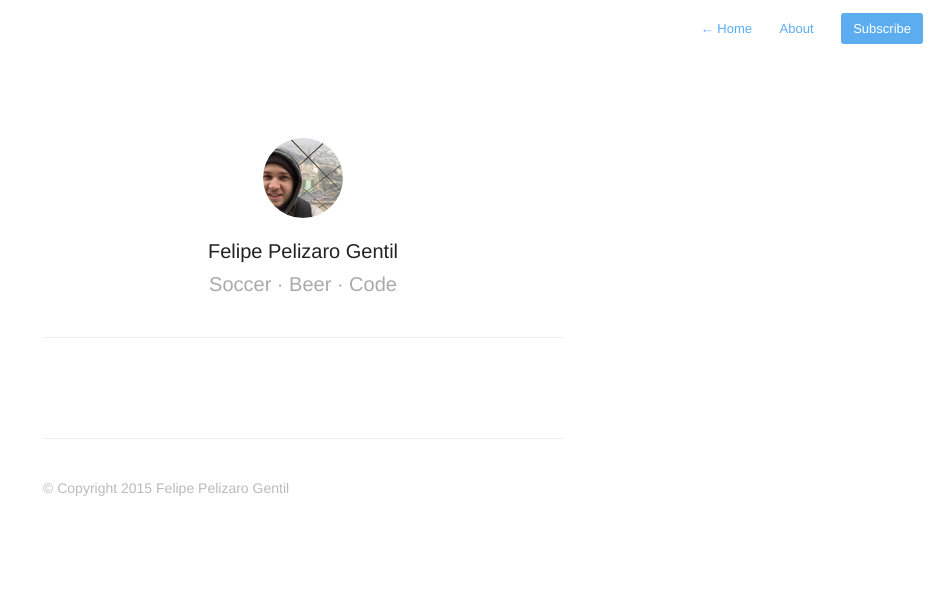
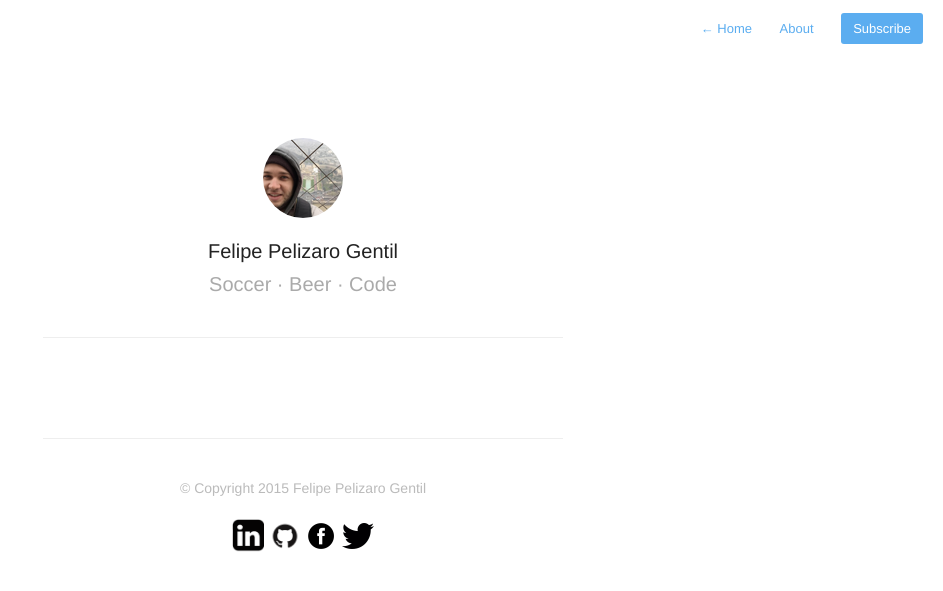
Before and after one commit to fpgentil/fpgentil.github.io, a Jekyll site: the page built from index.html, in a window 1280 px wide. Shown: the top 591 px of the page, without its empty margins (337-1280 px from the left). Built offline with Jekyll 4.4.1, drawn with Linux system fonts in a browser that asks for light colours; nearby versions of some CDN libraries; Markdown is read by kramdown in place of the engine named in the settings; the list of posts is cut into pages by our own code.

Commit message:
Add social logos

```diff
--- a/_includes/footer.html
+++ b/_includes/footer.html
@@ -1,3 +1,7 @@
-<footer id="footer">
+<footer id="footer" align="center">
     <p class="small">© Copyright {{ site.time | date: '%Y' }} {{ site.author }}</p>
+    <a href="#"><img id="github" class="social-icons" src="/assets/images/linkedin.png"/></a>
+    <a href="#"><img id="github" class="social-icons" src="/assets/images/github.png"/></a>
+    <a href="#"><img id="github" class="social-icons" src="/assets/images/facebook.png"/></a>
+    <a href="#"><img id="github" class="social-icons" src="/assets/images/twitter.png"/></a>
 </footer>
--- a/assets/css/highlight.css
+++ b/assets/css/highlight.css
@@ -104,3 +104,7 @@
 .xml .hljs-cdata {
   opacity: 0.7;
 }
+
+.social-icons {
+  width: 32px;
+}
```
Also changed, not shown: assets/images/Kactus-theme-index.png (deleted), assets/images/Kactus-theme-post.png (deleted), assets/images/facebook.png (added), assets/images/github.png (added), assets/images/linkedin.png (added), assets/images/twitter.png (added).
